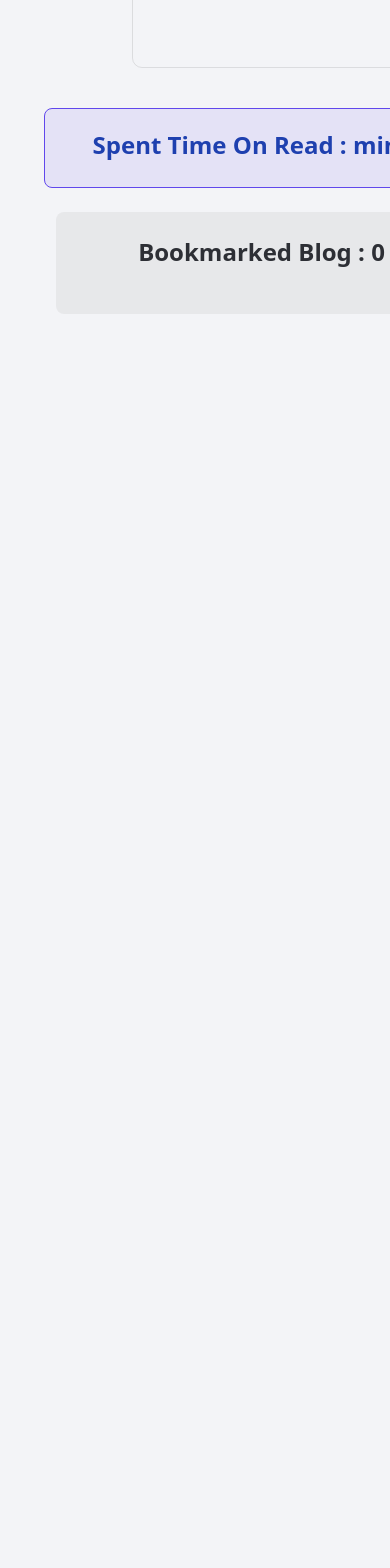
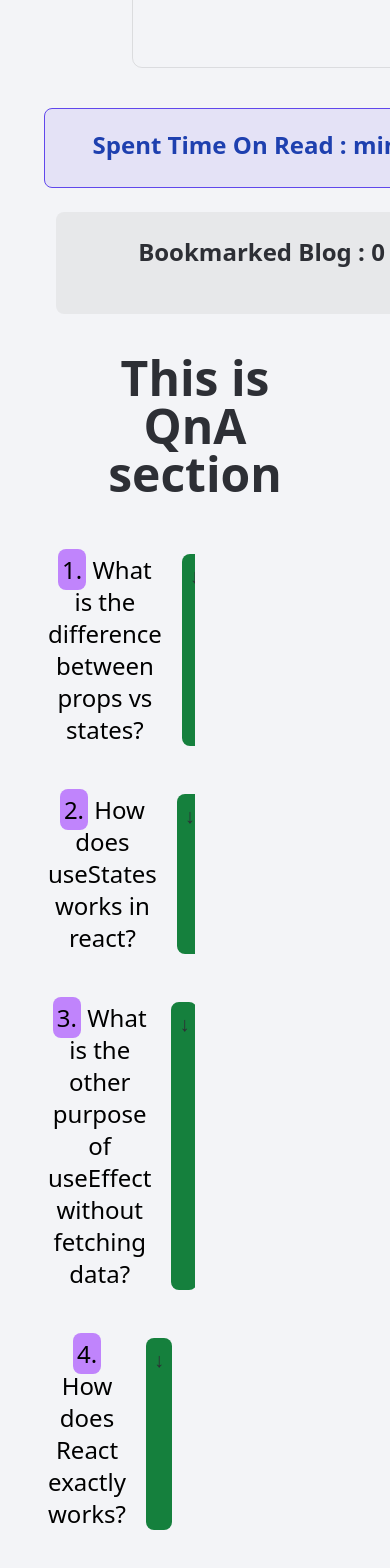
Before and after one commit to Mahmudul107/knowledge-cafe, a React (Vite) app: page / in a window 390 px wide. Shown: the part 3548-5116 px from the top of the page. Before the commit the page ends 3894 px from the top, so only its background shows below. Built offline with nearby package versions, Linux system fonts and the light colour scheme.

Commit message:
QnA section added and also side components below the blog components in mobile view

```diff
--- a/src/App.jsx
+++ b/src/App.jsx
@@ -5,6 +5,7 @@ import Horizental from "./Components/Horizental/Horizental";
 import Navbar from "./Components/Navbar/Navbar";
 import { ToastContainer, toast } from 'react-toastify';
 import 'react-toastify/dist/ReactToastify.css';
+import QnA from "./Components/QnA/QnA";
 
 function App() {
 
@@ -14,6 +15,7 @@ function App() {
       <Horizental></Horizental>
       <Home></Home>
       <ToastContainer></ToastContainer>
+      <QnA></QnA>
     </div>
   );
 }
--- a/src/Components/Blog/Blog.css
+++ b/src/Components/Blog/Blog.css
@@ -29,9 +29,10 @@
     margin-right: 718px;
 
 }
-.read-time:hover{
+.read-time p:hover{
+    text-decoration: underline;
+    color: red;
+}
+.mark-as-read button:hover{
     text-decoration: underline;
 }
-.mark-as-read:hover{
-    text-decoration: underline;
-}
--- a/src/Components/Blog/Blog.jsx
+++ b/src/Components/Blog/Blog.jsx
@@ -15,9 +15,9 @@ const Blog = (props) => {
   const handleReadTime = props.handleReadTime;
 
   return (
-    <div className="blogs mb-10">
+    <div className="blogs mb-10 md:grid-cols-3">
       <img className="mx-auto border" src={blog_img} alt="" />
-      <div className="ps-5">
+      <div className="ps-5 ">
         <img className="w-10 rounded-full mt-8" src={author_img} alt="" />
         <div className="author-name mb-6 ms-3">
           <h3 className="font-bold">{author_name}</h3>
--- a/src/Components/Home/Home.jsx
+++ b/src/Components/Home/Home.jsx
@@ -47,7 +47,7 @@ const Home = (handleReadTime) => {
   };
 
   return (
-    <div className="blogs-container justify-center me-20 flex flex-col lg:flex-row">
+    <div className="blogs-container justify-center me-20 flex flex-col lg:flex-row  lg:grid-cols-3">
       <div className="single-blog">
         {blogs.map((blog) => (
           <Blog
--- a/src/Components/Navbar/Navbar.jsx
+++ b/src/Components/Navbar/Navbar.jsx
@@ -2,7 +2,7 @@ import React from "react";
 
 const Navbar = () => {
   return (
-    <div className="navbar bg-base-100">
+    <div className="navbar bg-base-100 w-[100%]">
       <div className="flex-1">
         <a className="font-bold text-4xl font-serif">Knowledge Partner</a>
       </div>
--- /dev/null
+++ b/src/Components/QnA/QnA.jsx
@@ -0,0 +1,76 @@
+import React from "react";
+import "./QnA.css";
+
+const QnA = () => {
+  return (
+    <div>
+      <h1 className="text-5xl font-semibold m-10">This is QnA section</h1>
+      <div class="collapse w-6/12 mb-4">
+        <input type="checkbox" />
+        <div class="collapse-title text-xl font-medium flex gap-5">
+          <h2 class="text-2xl text-black">
+            <span class=" bg-purple-400 rounded-lg p-1"> 1.</span> What is the
+            difference between props vs states?
+          </h2>
+          <span class="bg-green-700 rounded-lg  p-2">&#8595;</span>
+        </div>
+        <div class="collapse-content">
+          <p class="ml-16 text-md bg-green-700 rounded-lg p-8 text-white font-semibold secondary">
+            <span class="text-xl font-bold italic bg-yellow-400 p-1 rounded-lg">Ans:</span>
+            <span class="">
+            </span>
+            In React, props are used to pass data from a parent component to a child component, while state is used to manage data within a component. Props are immutable and can only be changed by the parent component, whereas state is mutable and can be changed within the component itself.</p>
+        </div>
+      </div>
+      <div class="collapse w-6/12 mb-4">
+        <input type="checkbox" />
+        <div class="collapse-title text-xl font-medium flex gap-5">
+          <h2 class="text-2xl text-black">
+            <span class=" bg-purple-400 rounded-lg p-1"> 2.</span> How does useStates works in react?
+          </h2>
+          <span class="bg-green-700 rounded-lg  p-2">&#8595;</span>
+        </div>
+        <div class="collapse-content">
+          <p class="ml-16 text-md bg-green-700 rounded-lg p-8 text-white font-semibold secondary">
+            <span class="text-xl font-bold italic bg-yellow-400 p-1 rounded-lg">Ans:</span>
+            <span class="">
+            </span>
+            useState is a hook in React that allows functional components to have state. It returns an array with two elements: the current state value and a function to update that value.</p>
+        </div>
+      </div>
+      <div class="collapse w-6/12 mb-4">
+        <input type="checkbox" />
+        <div class="collapse-title text-xl font-medium flex gap-5">
+          <h2 class="text-2xl text-black">
+            <span class=" bg-purple-400 rounded-lg p-1"> 3.</span> What is the other purpose of useEffect without fetching data?
+          </h2>
+          <span class="bg-green-700 rounded-lg  p-2">&#8595;</span>
+        </div>
+        <div class="collapse-content">
+          <p class="ml-16 text-md bg-green-700 rounded-lg p-8 text-white font-semibold secondary">
+            <span class="text-xl font-bold italic bg-yellow-400 p-1 rounded-lg">Ans:</span>
+            <span class="">
+            </span>
+            The useEffect() hook allows user to perform side effects in user components. One example is setting up timers or event listeners except fetching data.</p>
+        </div>
+      </div>
+      <div class="collapse w-6/12 mb-4">
+        <input type="checkbox" />
+        <div class="collapse-title text-xl font-medium flex gap-5">
+          <h2 class="text-2xl text-black">
+            <span class=" bg-purple-400 rounded-lg p-1"> 4.</span> How does React exactly works?
+          </h2>
+          <span class="bg-green-700 rounded-lg  p-2">&#8595;</span>
+        </div>
+        <div class="collapse-content">
+          <p class="ml-16 text-md bg-green-700 rounded-lg p-8 text-white font-semibold secondary">
+            <span class="text-xl font-bold italic bg-yellow-400 p-1 rounded-lg">Ans:</span>
+            React internally maintain a virtual user interface is called virtual DOM. When a components states change or modifies, React update the virtual DOM. Then it compares with previous virtual DOM to determine the number of changes needed in the actual DOM with the help of Dif algorithm.</p>
+        </div>
+      </div>
+
+    </div>
+  );
+};
+
+export default QnA;
```
Also changed, not shown: src/Components/QnA/QnA.css (added).
